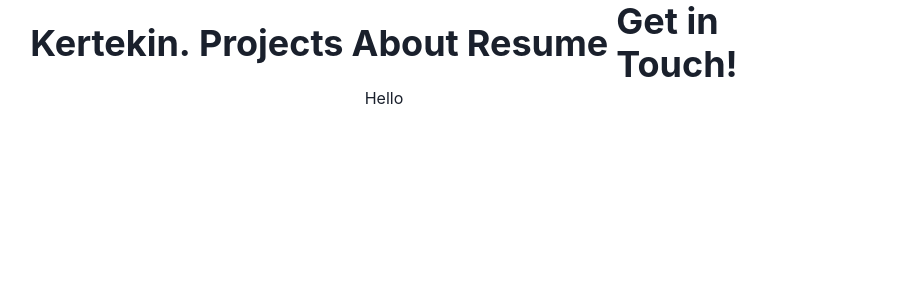
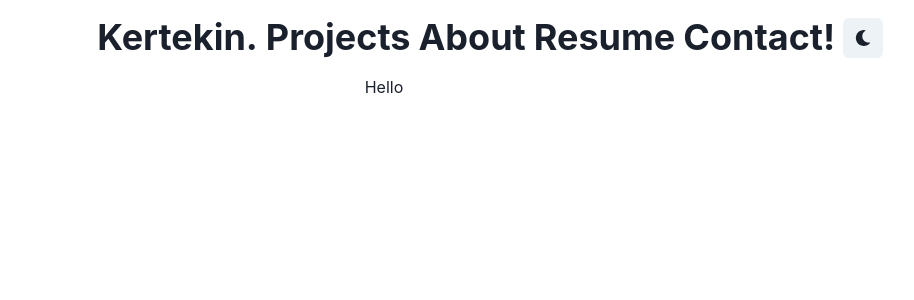
Before and after one commit to Selimology/nextjs-portfolio-website, a Next.js app: page / in a window 1280 px wide. Shown: the top 300 px of the page, without its empty margins (256-1170 px from the left). Built offline with nearby package versions, Linux system fonts and the light colour scheme.

Commit message:
feat: add darkmode

```diff
--- a/package.json
+++ b/package.json
@@ -3,7 +3,7 @@
   "version": "0.1.0",
   "private": true,
   "scripts": {
-    "dev": "next dev",
+    "dev": "next dev -p 3001",
     "build": "next build",
     "start": "next start",
     "lint": "next lint"
--- a/src/components/layout/Header.tsx
+++ b/src/components/layout/Header.tsx
@@ -1,17 +1,32 @@
-import { Heading, HStack } from '@chakra-ui/react';
+import { Heading, HStack, IconButton, useColorMode } from '@chakra-ui/react';
 import Link from 'next/link';
+import { FaMoon, FaSun } from 'react-icons/fa';
 
 const Header = () => {
+  const { colorMode, toggleColorMode } = useColorMode();
+
   return (
-    <HStack>
-      <Heading width="full" justifyContent={'space-between'}>
+    <HStack
+      as="nav"
+      width="full"
+      justifyContent="space-between"
+      alignItems="center"
+      py={4}
+    >
+      <Heading>
         <Link href="/">Kertekin. </Link>
       </Heading>
-      <HStack>
+
+      <HStack alignItems="center" spacing={2}>
         <Heading>Projects</Heading>
         <Heading>About</Heading>
         <Heading>Resume</Heading>
-        <Heading>Get in Touch!</Heading>
+        <Heading>Contact!</Heading>
+        <IconButton
+          aria-label="toggle the theme"
+          icon={colorMode === 'light' ? <FaMoon /> : <FaSun />}
+          onClick={toggleColorMode}
+        />
       </HStack>
     </HStack>
   );
```
